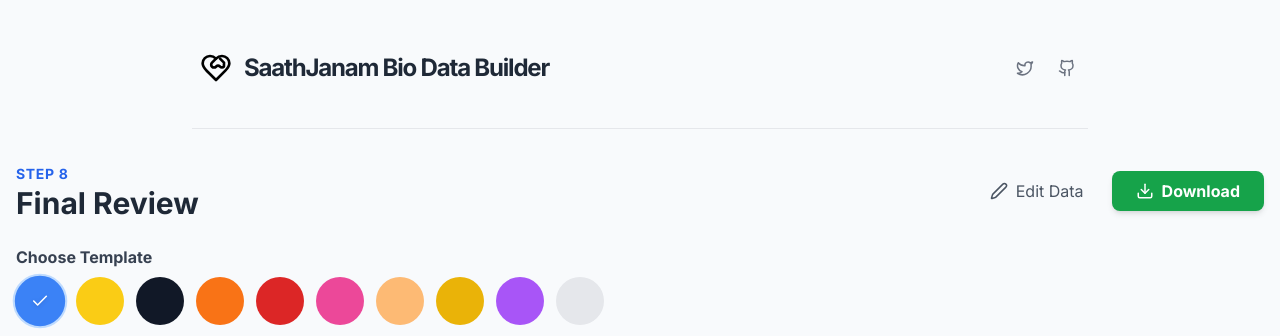
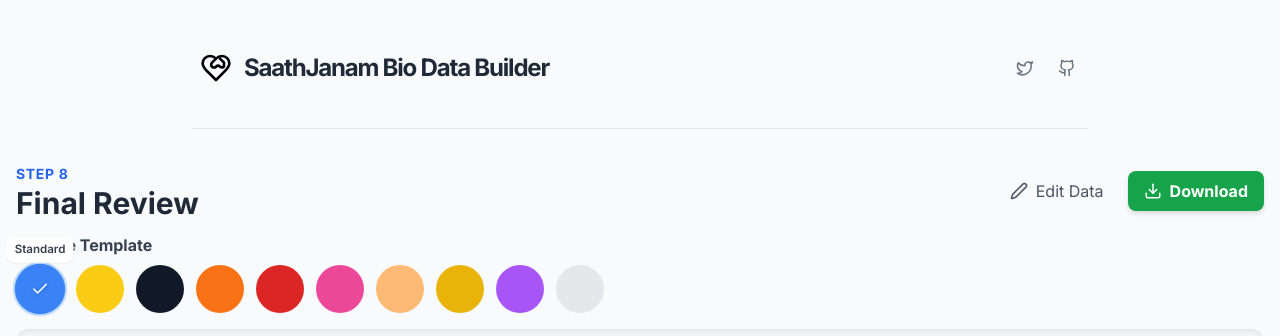
Before and after one commit to VikramProg/Marriage-Bio-Data-Builder, a React (Vite) app: page /review in a window 1280 px wide. Shown: the top 336 px of the page. Built offline with nearby package versions, Linux system fonts and the light colour scheme; no server answers.

Commit message:
mobile view bug fix part 2

```diff
--- a/src/App.jsx
+++ b/src/App.jsx
@@ -47,9 +47,10 @@ const MainLayout = () => {
             {location.pathname === '/create' && (
               <button
                 onClick={() => setShowPreviewModal(true)}
-                className="flex items-center gap-2 px-4 py-2 bg-white/50 hover:bg-white text-blue-700 rounded-full text-sm font-bold border border-blue-100 shadow-sm transition-all"
+                className="flex items-center gap-2 px-3 py-2 bg-white/50 hover:bg-white text-blue-700 rounded-full text-sm font-bold border border-blue-100 shadow-sm transition-all"
               >
-                <Eye size={18} /> Preview
+                <Eye size={18} />
+                <span className="hidden sm:inline">Preview</span>
               </button>
             )}
             <a href={import.meta.env.VITE_TWITTER_URL} target="_blank" rel="noopener noreferrer" title="Twitter Profile" className="p-1">
--- a/src/components/UI/LinkModal.jsx
+++ b/src/components/UI/LinkModal.jsx
@@ -9,10 +9,13 @@ const LinkModal = ({ onAdd, onCancel, link }) => {
     };
 
     return (
-        <div className="fixed inset-0 bg-gray-600 bg-opacity-50 overflow-y-auto h-full w-full flex items-center justify-center">
-            <div className="bg-white p-8 rounded-lg shadow-xl">
+        <div className="fixed inset-0 bg-gray-600 bg-opacity-50 overflow-y-auto h-full w-full flex items-center justify-center px-4">
+            <div className="bg-white p-6 md:p-8 rounded-lg shadow-xl max-w-xl w-full">
                 <h2 className="text-2xl font-bold mb-4">Add Link Label</h2>
-                <p className="mb-4">You've entered a link: <span className="font-mono bg-gray-100 p-1 rounded">{link}</span></p>
+                <p className="mb-3 break-words">You've entered a link:</p>
+                <p className="mb-4">
+                    <span className="font-mono bg-gray-100 p-2 rounded inline-block break-all w-full">{link}</span>
+                </p>
                 <p className="mb-4">Do you want to add a label for this link? (Optional)</p>
                 <ModernInput
                     label="Link Label"
@@ -21,10 +24,10 @@ const LinkModal = ({ onAdd, onCancel, link }) => {
                     onChange={(name, val) => setValue(val)}
                     placeholder="e.g. My Portfolio"
                 />
-                <div className="flex justify-end mt-6">
+                <div className="flex justify-end mt-6 gap-2">
                     <button
                         onClick={onCancel}
-                        className="bg-gray-500 hover:bg-gray-700 text-white font-bold py-2 px-4 rounded mr-2"
+                        className="bg-gray-500 hover:bg-gray-700 text-white font-bold py-2 px-4 rounded"
                     >
                         Skip
                     </button>
--- a/src/components/Wizard/FinalReview.jsx
+++ b/src/components/Wizard/FinalReview.jsx
@@ -68,19 +68,37 @@ const FinalReview = ({ onEdit }) => {
 
     return (
         <div className="flex flex-col h-full">
-            <div className="flex justify-between items-center mb-6 gap-4 flex-wrap">
+            <div className="flex justify-between items-center mb-3 gap-4 flex-wrap">
                 <div>
                     <span className="text-sm font-bold text-blue-600 uppercase tracking-wider">Step 8</span>
                     <h2 className="text-3xl font-bold text-gray-800">Final Review</h2>
                 </div>
-                <div className="flex gap-2 sm:gap-3">
+                <div className="hidden md:flex items-center gap-2">
                     <button onClick={onEdit} className="px-4 py-2 text-gray-600 hover:bg-gray-100 rounded-lg flex items-center gap-2">
-                        <Edit2 size={18} /> Edit Data
+                        <Edit2 size={18} /> <span>Edit Data</span>
                     </button>
-                    <button onClick={handleDownloadClick} className="px-6 py-2 bg-green-600 hover:bg-green-700 text-white rounded-lg font-bold shadow-md flex items-center gap-2">
-                        <Download size={18} /> Download
+                    <button
+                        onClick={handleDownloadClick}
+                        className="px-4 py-2 bg-green-600 hover:bg-green-700 text-white rounded-lg font-bold shadow-md flex items-center gap-2"
+                        aria-label="Download"
+                        title="Download"
+                    >
+                        <Download size={18} /> <span>Download</span>
                     </button>
                 </div>
+            </div>
+            <div className="flex md:hidden w-full justify-between items-center mb-6 gap-3">
+                <button onClick={onEdit} className="px-4 py-2 text-gray-600 hover:bg-gray-100 rounded-lg flex items-center gap-2">
+                    <Edit2 size={18} /> <span>Edit Data</span>
+                </button>
+                <button
+                    onClick={handleDownloadClick}
+                    className="px-3 py-2 bg-green-600 hover:bg-green-700 text-white rounded-lg font-bold shadow-md flex items-center justify-center"
+                    aria-label="Download"
+                    title="Download"
+                >
+                    <Download size={18} />
+                </button>
             </div>
 
             {/* Templates first */}
@@ -98,9 +116,11 @@ const FinalReview = ({ onEdit }) => {
                             title={t.name}
                         >
                             {theme === t.id && <Check size={18} className="text-white drop-shadow" />}
-                            <span className="pointer-events-none absolute -bottom-7 left-1/2 -translate-x-1/2 text-[11px] font-semibold text-gray-700 bg-white px-2 py-1 rounded-lg shadow-sm opacity-0 group-hover:opacity-100 whitespace-nowrap">
-                                {t.name}
-                            </span>
+                            {theme === t.id && (
+                                <span className="pointer-events-none absolute -top-7 left-1/2 -translate-x-1/2 text-[11px] font-semibold text-gray-700 bg-white px-2 py-1 rounded-lg shadow-sm whitespace-nowrap z-10">
+                                    {t.name}
+                                </span>
+                            )}
                         </button>
                     ))}
                 </div>
--- a/src/components/Wizard/Step7_Extra.jsx
+++ b/src/components/Wizard/Step7_Extra.jsx
@@ -126,7 +126,7 @@ const Step7_Extra = () => {
                         key={index}
                         initial={{ opacity: 0, y: 10 }}
                         animate={{ opacity: 1, y: 0 }}
-                        className="flex flex-col sm:flex-row sm:items-center justify-between gap-3 p-4 bg-white border border-gray-100 rounded-lg shadow-sm hover:shadow-md transition-shadow"
+                        className="flex flex-col sm:flex-row sm:items-start justify-between gap-3 p-4 bg-white border border-gray-100 rounded-lg shadow-sm hover:shadow-md transition-shadow"
                     >
                         <div className="flex items-start gap-3 sm:gap-4 w-full min-w-0">
                             <div className="text-[11px] font-bold px-2 py-1 bg-gray-100 text-gray-600 rounded uppercase tracking-wider mt-1 shrink-0">
@@ -150,12 +150,15 @@ const Step7_Extra = () => {
                                 )}
                             </div>
                         </div>
+                        <div className="self-end sm:self-start">
                             <button
                                 onClick={() => handleRemoveField(index)}
                                 className="text-red-400 hover:text-red-600 p-2 hover:bg-red-50 rounded-full transition-colors"
+                                title="Remove"
                             >
                                 <Trash2 size={18} />
                             </button>
+                        </div>
                     </motion.div>
                 ))}
             </div>
```
Lines whose indentation alone changed are shown as unchanged.
